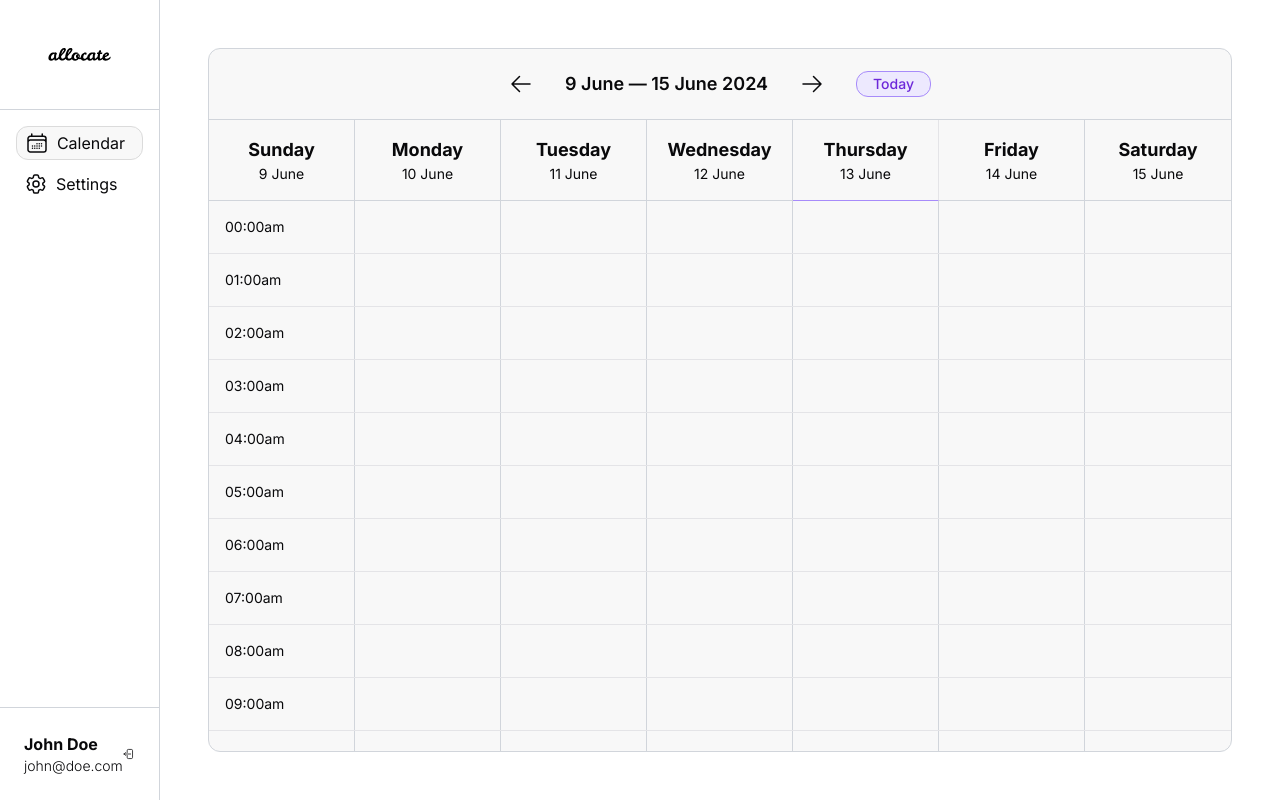
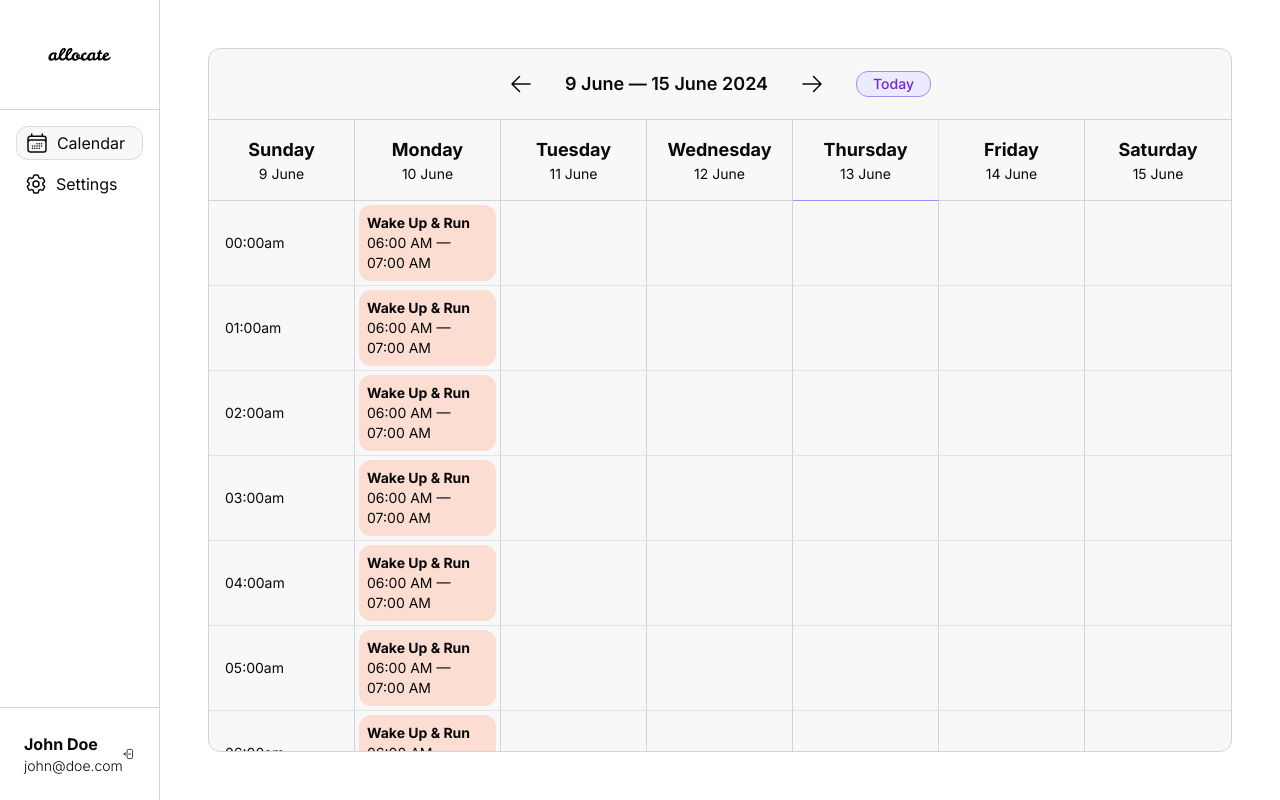
Before and after one commit to allocate-planner/allocate, a React (Vite) app in the folder frontend/: page /calendar in a window 1280 px wide. Built offline with nearby package versions, Linux system fonts and the light colour scheme.

Commit message:
feat: add basic event component & wip eventpopup

```diff
--- a/frontend/src/components/common/Calendar/Calendar.tsx
+++ b/frontend/src/components/common/Calendar/Calendar.tsx
@@ -1,4 +1,7 @@
+import { useState } from "react";
+
 import CalendarHeader from "./CalendarHeader";
+import Event from "./Event";
 
 const calendarHours = Array.from({ length: 24 }, (_, i) => i);
 
@@ -22,8 +25,12 @@ const Calendar = () => {
             <div className="border-r-[1px] border-gray-300 flex flex-col justify-center items-start p-4">
               <h2 className="text-sm">{formatHour(hour)}</h2>
             </div>
-            <div className="border-r-[1px] border-gray-300 flex flex-col justify-center items-center p-4">
-              <h2 className="text-sm"></h2>
+            <div className="border-r-[1px] border-gray-300 flex flex-col justify-center items-center p-1">
+              <Event
+                title="Wake Up & Run"
+                startTime="06:00 AM"
+                endTime="07:00 AM"
+              />
             </div>
             <div className="border-r-[1px] border-gray-300 flex flex-col justify-center items-center p-4">
               <h2 className="text-sm"></h2>
--- /dev/null
+++ b/frontend/src/components/common/Calendar/Event.tsx
@@ -0,0 +1,18 @@
+interface IEventProps {
+  title: string;
+  startTime: string;
+  endTime: string;
+}
+
+const Event = (props: IEventProps) => {
+  return (
+    <div className="flex flex-col text-sm items-start h-full w-full bg-[#FBDDD2] rounded-xl p-2">
+      <h2 className="font-bold text-sm">{props.title}</h2>
+      <h3>
+        {props.startTime} — {props.endTime}
+      </h3>
+    </div>
+  );
+};
+
+export default Event;
--- /dev/null
+++ b/frontend/src/components/common/Calendar/EventPopup.tsx
@@ -0,0 +1,43 @@
+import { Button } from "../Button";
+
+import {
+  Dialog,
+  DialogContent,
+  DialogDescription,
+  DialogFooter,
+  DialogHeader,
+  DialogTitle,
+} from "../Dialog";
+
+import { Input } from "../Input";
+import { Label } from "../Label";
+
+const EventPopup = () => {
+  return (
+    <Dialog>
+      <DialogContent className="sm:max-w-[425px]">
+        <DialogHeader className="space-y-4">
+          <DialogTitle>Add to Calendar</DialogTitle>
+          <DialogDescription>
+            Add an event to your calendar here! Click Create when you're done.
+          </DialogDescription>
+        </DialogHeader>
+        <div className="flex flex-col justify-start items-start">
+          <div className="flex flex-row items-center space-x-4">
+            <Label htmlFor="name" className="text-right">
+              Event Title
+            </Label>
+            <Input id="name" placeholder="New Event" className="col-span-3" />
+          </div>
+        </div>
+        <DialogFooter>
+          <Button className="bg-violet-500 hover:bg-violet-700" type="submit">
+            Create
+          </Button>
+        </DialogFooter>
+      </DialogContent>
+    </Dialog>
+  );
+};
+
+export default EventPopup;
```
